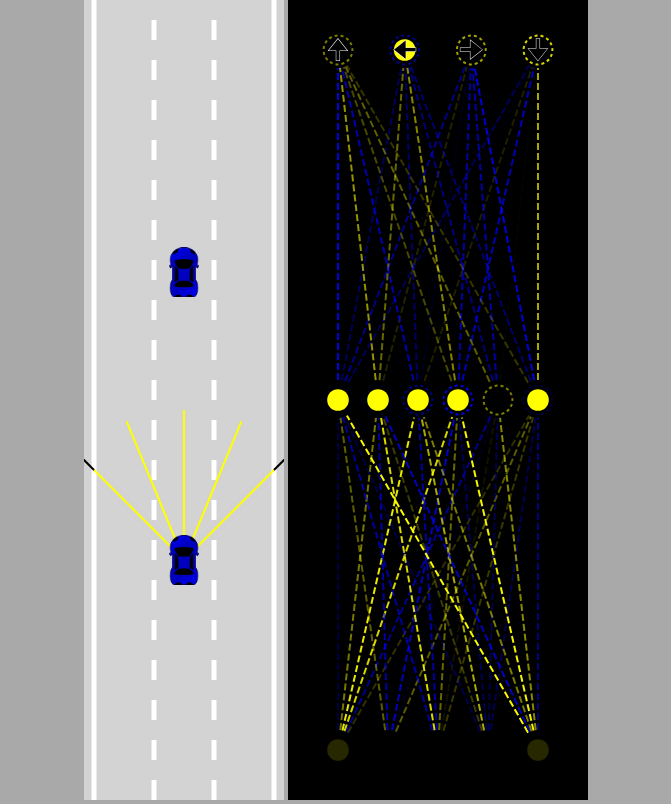
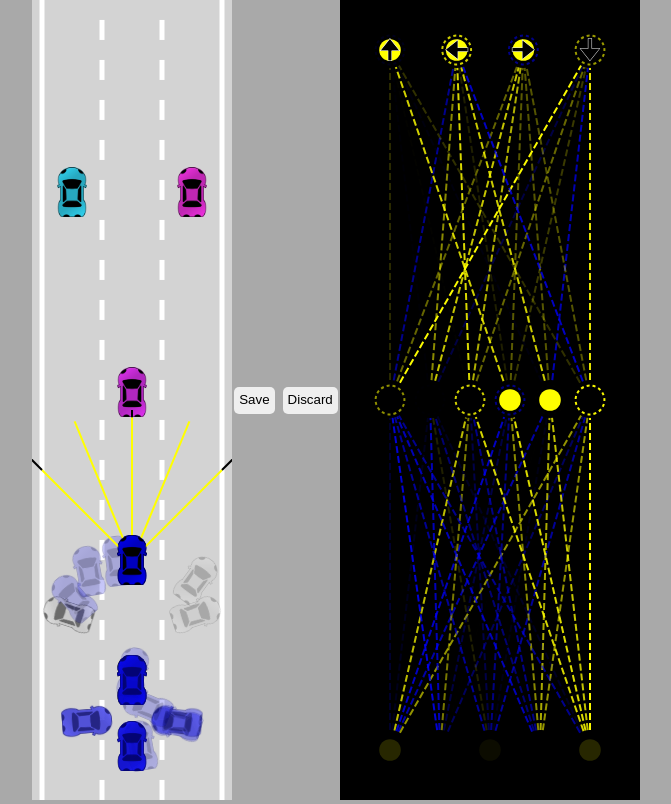
Before and after one commit to zulkiflizaki/self-driving-car, a plain HTML site: page index.html in a window 1280 px wide. Shown: the whole page, without its empty margins (304-975 px from the left). Drawn offline with Linux system fonts and the light colour scheme; animation ran at ten frames a second.

Commit message:
Applying parallelization
Adding new function to implement parallelization.

```diff
--- a/car.js
+++ b/car.js
@@ -136,8 +136,8 @@ class Car {
     this.y -= Math.cos(this.angle) * this.speed;
   }
 
-  draw(ctx) {
-    if (this.sensor) {
+  draw(ctx, drawSensor = false) {
+    if (this.sensor && drawSensor) {
       this.sensor.draw(ctx);
     }
     // if (this.damaged) {
--- a/index.html
+++ b/index.html
@@ -5,6 +5,11 @@
 </head>
 <body>
     <canvas id="carCanvas"></canvas>
+    <div id=""verticalButtons">
+        <button onclick="save()">Save</button>
+        <button = onclick="discard()">Discard</button>
+    </div>
+
     <canvas id="networkCanvas"></canvas>
     <script src="visualizer.js"></script>
     <script src="network.js"></script>
--- a/main.js
+++ b/main.js
@@ -7,32 +7,72 @@ const carCtx = carCanvas.getContext("2d");
 const networkCtx = networkCanvas.getContext("2d");
 
 const road = new Road(carCanvas.width / 2, carCanvas.width * 0.9);
-const car = new Car(road.getLaneCenter(1), 100, 30, 50, "AI");
-const traffic = [new Car(road.getLaneCenter(1), -100, 30, 50, "DUMMY", 2)];
+
+//const car = new Car(road.getLaneCenter(1), 100, 30, 50, "AI");
+const N = 100;
+const cars = generateCars(N);
+
+let bestCar = cars[0];
+if (localStorage.getItem("bestBrain")) {
+  bestCar.brain = JSON.parse(localStorage.getItem("bestBrain"));
+}
+
+const traffic = [
+  new Car(road.getLaneCenter(1), -100, 30, 50, "DUMMY", 2, getRandomColor()),
+  new Car(road.getLaneCenter(0), -300, 30, 50, "DUMMY", 2, getRandomColor()),
+  new Car(road.getLaneCenter(2), -300, 30, 50, "DUMMY", 2, getRandomColor()),
+];
 
 animate();
+
+function save() {
+  localStorage.setItem("bestBrain", JSON.stringify(bestCar.brain));
+}
+
+function discard() {
+  localStorage.removeItem("bestBrain");
+}
+
+function generateCars(N) {
+  const cars = [];
+  for (let i = 1; i <= N; i++) {
+    cars.push(new Car(road.getLaneCenter(1), 100, 30, 50, "AI"));
+  }
+  return cars;
+}
 
 function animate(time) {
   for (let i = 0; i < traffic.length; i++) {
     traffic[i].update(road.borders, []);
   }
-  car.update(road.borders, traffic);
+
+  for (let i = 0; i < cars.length; i++) {
+    cars[i].update(road.borders, traffic);
+  }
+
+  const bestCar = cars.find((c) => c.y == Math.min(...cars.map((c) => c.y)));
 
   carCanvas.height = window.innerHeight;
   networkCanvas.height = window.innerHeight;
 
   carCtx.save();
-  carCtx.translate(0, -car.y + carCanvas.height * 0.7);
+  carCtx.translate(0, -bestCar.y + carCanvas.height * 0.7);
 
   road.draw(carCtx);
   for (let i = 0; i < traffic.length; i++) {
-    traffic[i].draw(carCtx, "red");
+    traffic[i].draw(carCtx);
   }
-  car.draw(carCtx, "blue");
 
+  carCtx.globalAlpha = 0.2;
+  for (let i = 0; i < cars.length; i++) {
+    cars[i].draw(carCtx);
+  }
+
+  carCtx.globalAlpha = 1;
+  bestCar.draw(carCtx, true);
   carCtx.restore();
 
   networkCtx.lineDashOffset = -time / 50;
-  Visualizer.drawNetwork(networkCtx, car.brain);
+  Visualizer.drawNetwork(networkCtx, bestCar.brain);
   requestAnimationFrame(animate);
 }
--- a/style.css
+++ b/style.css
@@ -2,7 +2,26 @@ body {
   margin: 0;
   background: darkgray;
   overflow: hidden;
-  text-align: center;
+  display: flex;
+  justify-content: center;
+  align-items: center;
+}
+
+#verticalButtons {
+  display: flex;
+  flex-direction: column;
+}
+
+button {
+  border: none;
+  border-radius: 5px;
+  padding: 5px 5px 7px 5px;
+  margin: 2px;
+  cursor: pointer;
+}
+
+button:hover {
+  background: blue;
 }
 
 #networkCanvas {
```
